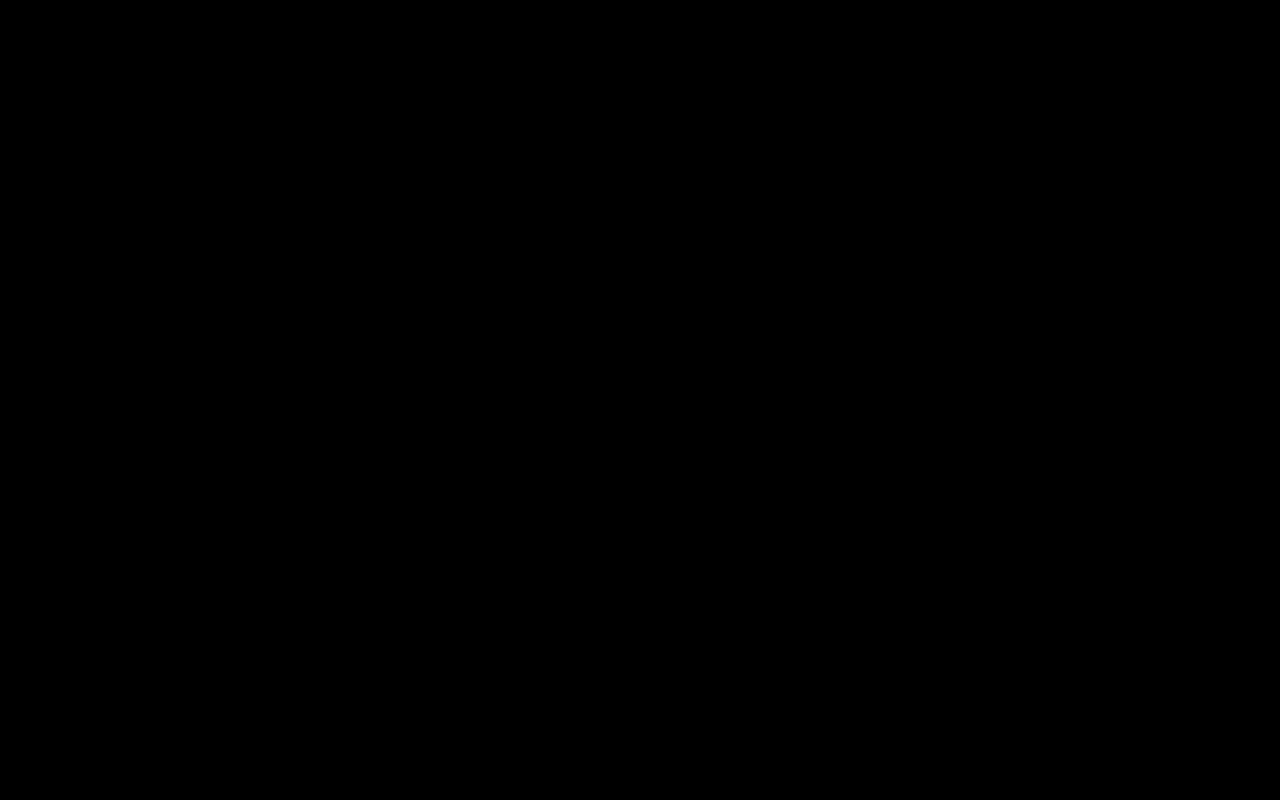
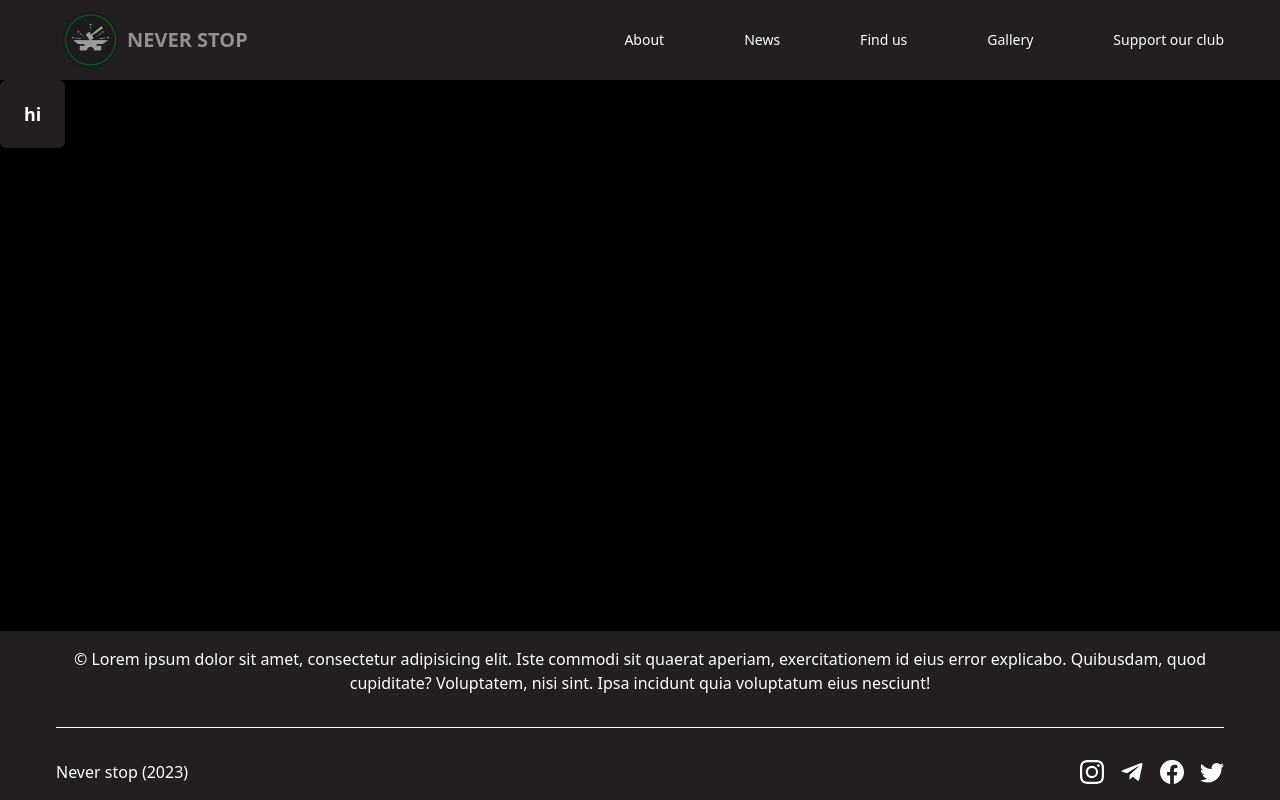
Before and after one commit to ufoBeliever/mc_f, a React (Create React App) app: page /auth in a window 1280 px wide. Before the commit this address had no page. Built offline with nearby package versions, Linux system fonts and the light colour scheme.

Commit message:
refactor: club name changed

```diff
--- a/src/App.tsx
+++ b/src/App.tsx
@@ -1,6 +1,6 @@
 import React from "react";
 import { BrowserRouter, Route, Routes } from "react-router-dom";
-import { GalleryAlbum } from "./pages";
+import { Auth, GalleryAlbum } from "./pages";
 import { Layout, Home, News, NewsItem, Gallery } from "./pages";
 
 export const App = () => {
@@ -13,6 +13,7 @@ export const App = () => {
           <Route path="/gallery/" element={<Gallery />} />
           <Route path="/gallery/:id" element={<GalleryAlbum />} />
           <Route path="/news/:id" element={<NewsItem />} />
+          <Route path="/auth" element={<Auth />} />
         </Route>
       </Routes>
     </BrowserRouter>
--- /dev/null
+++ b/src/components/SecondaryButton/index.tsx
@@ -0,0 +1,23 @@
+import { SecondaryButtonProps } from "./types";
+
+export const SecondaryButton: React.FC<SecondaryButtonProps> = ({ label }) => {
+  return (
+    <button
+      className="bg-primarydark
+                text-white
+                py-3
+                px-4
+                xl:py-4
+                xl:px-5
+                border-4
+                border-primarydark
+                font-semibold
+                xl:text-lg
+                rounded-md
+                hover:border-primarygreen
+                transition"
+    >
+      {label}
+    </button>
+  );
+};
--- /dev/null
+++ b/src/components/SecondaryButton/types.d.ts
@@ -0,0 +1,6 @@
+import { HTMLAttributes } from "react";
+
+export interface SecondaryButtonProps
+  extends HTMLAttributes<HTMLButtonElement> {
+  label: string;
+}
--- a/src/components/Share/index.tsx
+++ b/src/components/Share/index.tsx
@@ -19,7 +19,7 @@ export const Share: React.FC<ShareProps> = ({ text }) => {
         <BsWhatsapp size="28px" color="#1D6434" />
       </a>
       <a
-        href={`http://twitter.com/share?text=${text}&url=${url}&hashtags=mc, bestmcever, bikers, motorcycleclub`}
+        href={`http://twitter.com/share?text=${text}&url=${url}&hashtags=mc, neverstop, bikers, motorcycleclub`}
       >
         <BsTwitter size="28px" color="#1D6434" />
       </a>
--- /dev/null
+++ b/src/pages/Auth/index.tsx
@@ -0,0 +1,5 @@
+import { SecondaryButton } from "../../components/SecondaryButton";
+
+export const Auth = () => {
+  return <SecondaryButton label="hi" />;
+};
--- a/src/pages/Footer/index.tsx
+++ b/src/pages/Footer/index.tsx
@@ -23,7 +23,7 @@ export const Footer = () => {
       </div>
       <div className="h-px bg-white w-full" />
       <div className="flex items-center justify-between">
-        <div className="font-normal text-white">Best MC ever (2023)</div>
+        <div className="font-normal text-white">Never stop (2023)</div>
         <div className="flex space-x-2 sm:space-x-4">
           <a href="#">
             <BsInstagram size="24px" color="white" />
--- a/src/pages/Header/index.tsx
+++ b/src/pages/Header/index.tsx
@@ -40,7 +40,7 @@ export const Header = () => {
               alt=""
             />
             <span className="text-secondarydark font-semibold text-xl uppercase">
-              Best MC ever
+              Never stop
             </span>
           </div>
         </Link>
--- a/src/pages/News/index.tsx
+++ b/src/pages/News/index.tsx
@@ -29,7 +29,7 @@ export const News = () => {
   if (fetchError) {
     return (
       <div className="flex flex-col items-center m-8 justify-between min-h-screen">
-        <Heading label="Latest news of Best MC ever" />
+        <Heading label="Latest news of Never stop" />
         <Error />
         <Pagination
           value={paginationValue}
@@ -43,7 +43,7 @@ export const News = () => {
   if (!fetchData) {
     return (
       <div className="flex flex-col items-center m-8 justify-between min-h-screen">
-        <Heading label="Latest news of Best MC ever" />
+        <Heading label="Latest news of Never stop" />
         <Loading />
         <Pagination
           value={paginationValue}
@@ -56,7 +56,7 @@ export const News = () => {
 
   return (
     <div className="flex flex-col items-center m-8">
-      <Heading label="Latest news of Best MC ever" />
+      <Heading label="Latest news of Never stop" />
       <div className="flex flex-wrap justify-around gap-8 my-12 md:my-8">
         <div className="hidden" />
         {fetchData.results.map((e) => {
--- a/src/pages/NewsItem/index.tsx
+++ b/src/pages/NewsItem/index.tsx
@@ -1,9 +1,8 @@
-import React, { useEffect, useState } from "react";
+import React from "react";
 import { useParams } from "react-router-dom";
 import { Heading, Loading, Share, Error } from "../../components";
 import { NewsArticle } from "../../components/NewsPreview/types";
 import { useQuery } from "../../hooks";
-import { fetch } from "../../utils";
 
 export const NewsItem: React.FC = () => {
   const { id } = useParams();
@@ -41,7 +40,7 @@ export const NewsItem: React.FC = () => {
           Publish date: {new Date(data!.creation_date).toLocaleString("ru-RU")}
         </span>
         <Share
-          text={"Check out new article from the best MC ever: " + data!.title}
+          text={"Check out new article from the Never stop: " + data!.title}
         />
       </div>
     </article>
--- a/src/pages/index.ts
+++ b/src/pages/index.ts
@@ -5,3 +5,4 @@ export * from "./News";
 export * from "./NewsItem";
 export * from "./Gallery";
 export * from "./GalleryAlbum";
+export * from "./Auth";
```
